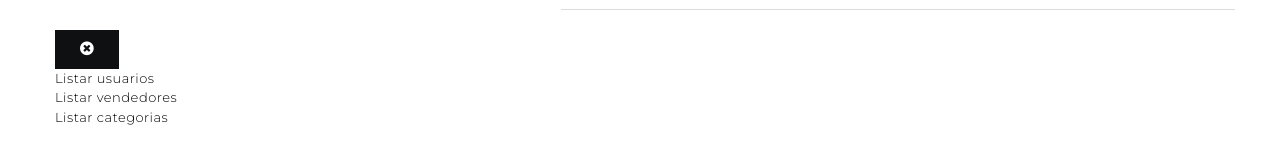
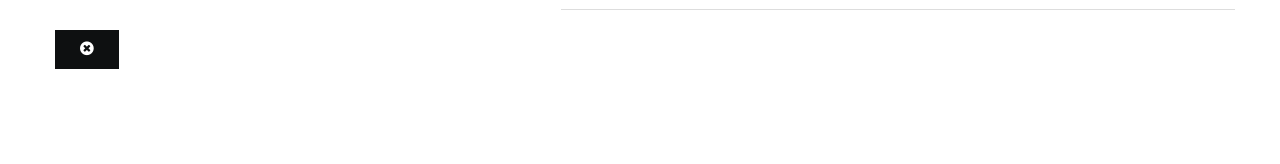
Before and after one commit to gabriellyribeiro/projeto-integrador-grupo4, an Angular app: page /user-page in a window 1280 px wide. Shown: the part 648-812 px from the top of the page. Built offline with nearby package versions, Linux system fonts and the light colour scheme; sample sign-in values are in the browser's storage.

Commit message:
User page admin

```diff
--- a/src/app/user-page/user-page.component.html
+++ b/src/app/user-page/user-page.component.html
@@ -73,13 +73,13 @@
                 </tbody>
               </table>
               <div >
-                <a [routerLink]="['/usuario-listar']">Listar usuarios</a>
+                <a *ngIf="testeAdmin" [routerLink]="['/usuario-listar']">Listar usuarios</a>
                 </div>
               <div >
-                <a [routerLink]="['/vendedor-listar']">Listar vendedores</a>
+                <a *ngIf="testeAdmin" [routerLink]="['/vendedor-listar']">Listar vendedores</a>
               </div>
               <div >
-                <a [routerLink]="['/categoria-listar']">Listar categorias</a>
+                <a *ngIf="testeAdmin" [routerLink]="['/categoria-listar']">Listar categorias</a>
               </div>
 
             </div>
```
